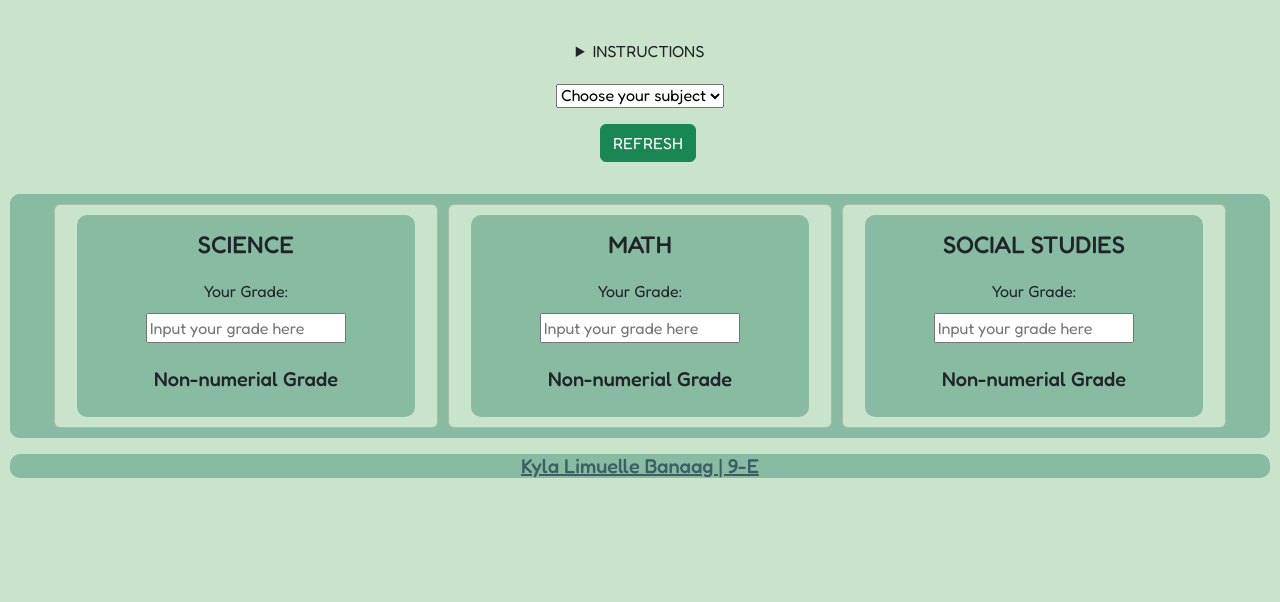
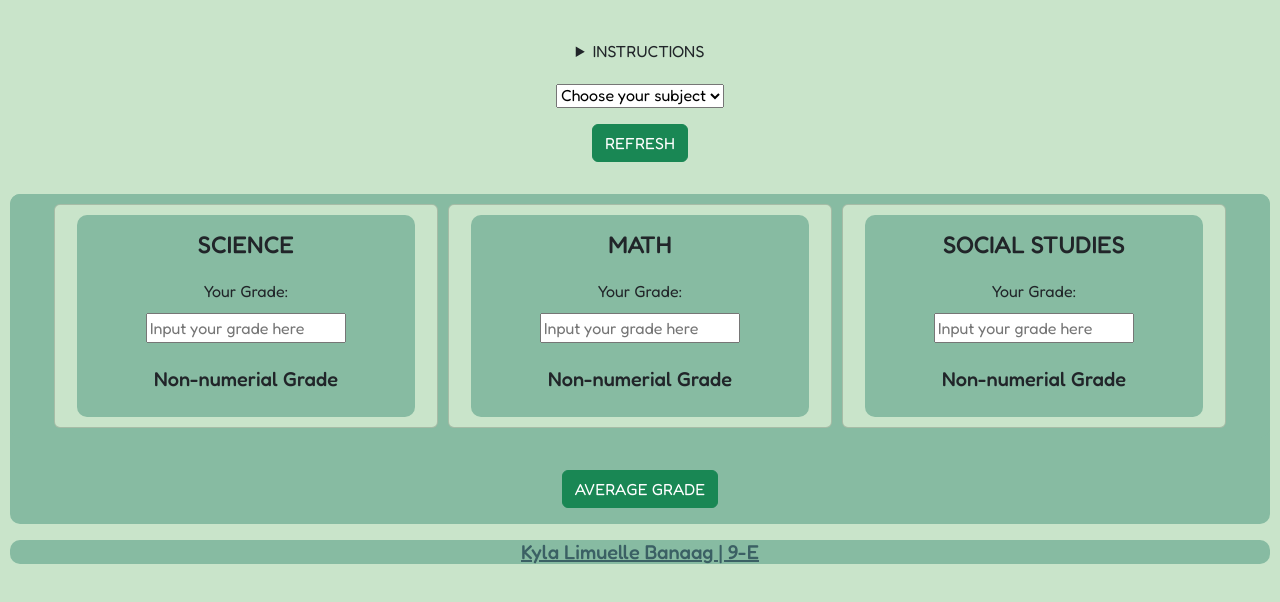
Before and after one commit to KBanaag-9E/Q4Quiz2, a plain HTML site: page index.html in a window 1280 px wide. Shown: the part 88-690 px from the top of the page. Drawn offline with nearby package versions, Linux system fonts and the light colour scheme.

Commit message:
Update index.html

```diff
--- a/index.html
+++ b/index.html
@@ -46,7 +46,7 @@
 
 	<br>
 
-	<button type="button" id="reload" class="ms-3 mt-3 mb-3 btn btn-success" onClick="window.location.reload()">REFRESH</button>
+	<button type="button" id="reload" class="mt-3 mb-3 btn btn-success" onClick="window.location.reload()">REFRESH</button>
 
 <div class="container-fluid tex-center mt-3 mb-3">
 
@@ -92,6 +92,8 @@
 		</div>
 	</div>
 
+	<button type="button" class="mt-3 mb-3 btn btn-success" onclick=gradingAll()>AVERAGE GRADE</button>
+
 </div>
 
 <div class="footer container-fluid">
```
